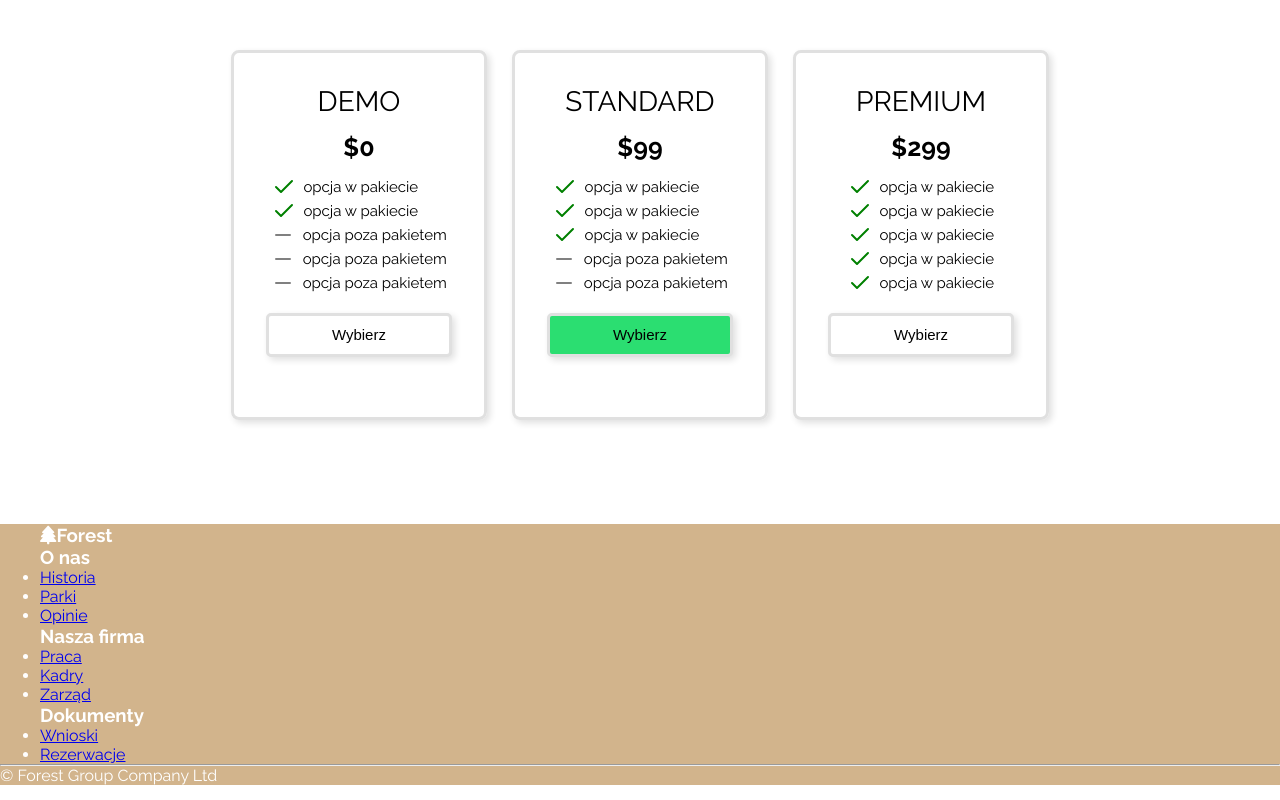
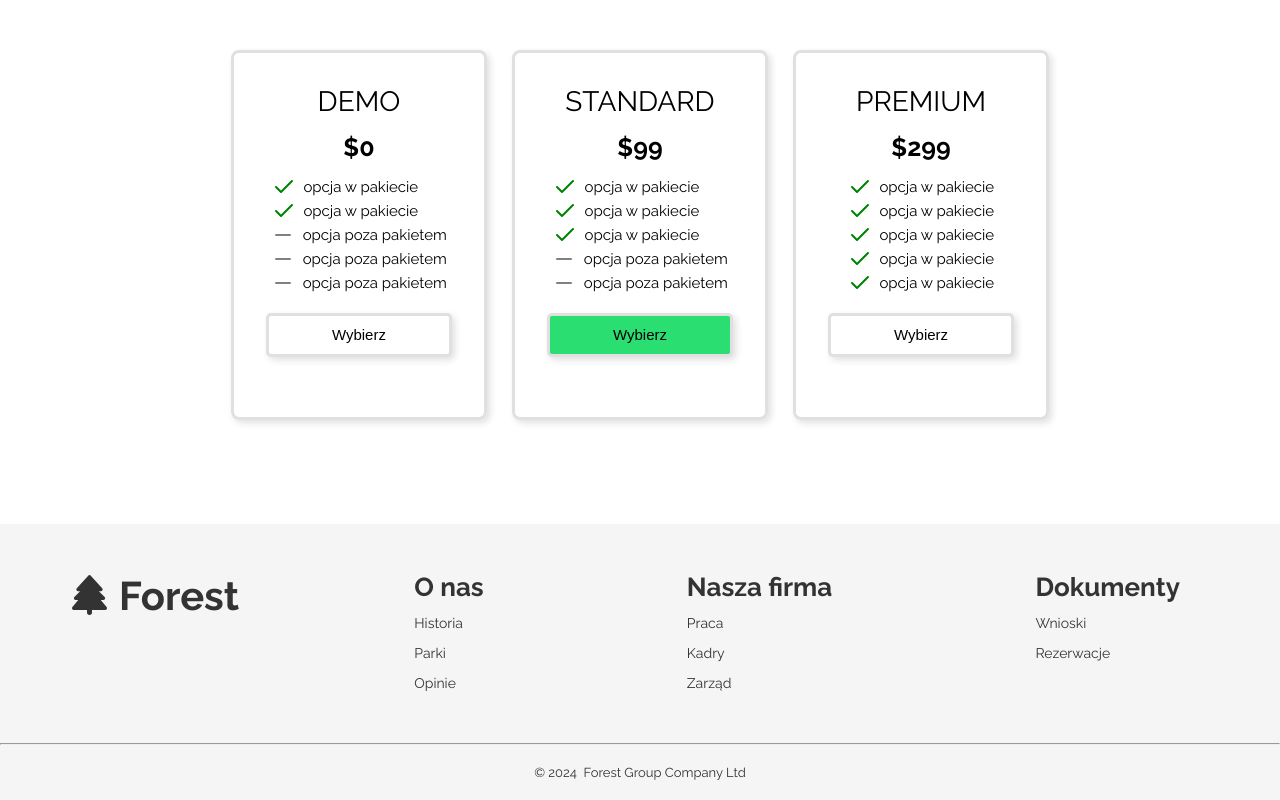
Before and after one commit to cybulskikacper/Forest-Website, a plain HTML site: page index.html in a window 1280 px wide. Shown: the part 1708-2508 px from the top of the page. Drawn offline with Linux system fonts and the light colour scheme.

Commit message:
one page is done

```diff
--- a/index.html
+++ b/index.html
@@ -147,8 +147,7 @@
 
 
             <div class="footer__boxes">
-                <h3 class="footer__box-title"><i class="fa-solid fa-tree"></i>Forest</h3>
-            </div>
+                <h3 class="footer__box-title-main"><i class="fa-solid fa-tree"></i>Forest</h3>
 
 
                 <div class="footer__box footer__box-desktop">
@@ -156,9 +155,9 @@
                     <h3 class="footer__box-title">O nas</h3>
                     <ul class="footer__box-list">
 
-                    <li class="footer__box-list"><a href="#">Historia</a></li>
-                    <li class="footer__box-list"><a href="#">Parki</a></li>
-                    <li class="footer__box-list"><a href="# ">Opinie</a></li>
+                        <li class="footer__box-list-item"><a href="#">Historia</a></li>
+                        <li class="footer__box-list-item"><a href="#">Parki</a></li>
+                        <li class="footer__box-list-item"><a href="# ">Opinie</a></li>
 
                     </ul>
                 </div>
@@ -169,9 +168,9 @@
                     <h3 class="footer__box-title">Nasza firma</h3>
                     <ul class="footer__box-list">
 
-                    <li class="footer__box-list"><a href="#">Praca</a></li>
-                    <li class="footer__box-list"><a href="#">Kadry</a></li>
-                    <li class="footer__box-list"><a href="#">Zarząd</a></li>
+                        <li class="footer__box-list-item"><a href="#">Praca</a></li>
+                        <li class="footer__box-list-item"><a href="#">Kadry</a></li>
+                        <li class="footer__box-list-item"><a href="#">Zarząd</a></li>
 
                     </ul>
                 </div>
@@ -181,14 +180,22 @@
                     <h3 class="footer__box-title">Dokumenty</h3>
                     <ul class="footer__box-list">
 
-                    <li class="footer__box-list"><a href="#">Wnioski</a></li>
-                    <li class="footer__box-list"><a href="#">Rezerwacje</a></li>
+                        <li class="footer__box-list-item"><a href="#">Wnioski</a></li>
+                        <li class="footer__box-list-item"><a href="#">Rezerwacje</a></li>
 
                     </ul>
                 </div>
 
 
             </div>
+
+
+
+
+        </div>
+
+
+
         <hr>
         <p class="footer__bottom-text"> &copy <span class="footer__year"></span>Forest Group Company Ltd</p>
     </footer>
--- a/js/main.js
+++ b/js/main.js
@@ -7,4 +7,10 @@ const handleNav = () => {
 	navMobile.classList.toggle('nav-mobile--active')
 }
 
+const handleCurrentYear = () => {
+	const year = new Date().getFullYear()
+	footerYear.innerText = year
+}
+handleCurrentYear()
+
 navBtn.addEventListener('click', handleNav)
--- a/sass/_medium.scss
+++ b/sass/_medium.scss
@@ -70,6 +70,40 @@
 			}
 		}
 	}
+
+	.footer {
+		margin-top: 0px;
+
+		&__boxes {
+			display: flex;
+			justify-content: space-between;
+		}
+
+		&__box-desktop {
+			display: block;
+		}
+
+		&__box {
+			margin: 0 2em;
+		}
+
+		&__box-title {
+			font-size: 2.6rem;
+			margin-bottom: 0.5em;
+		}
+
+		&__box-list {
+			list-style: none;
+		}
+		&__box-list-item {
+			margin-bottom: 1em;
+
+			a {
+				color: #333;
+				text-decoration: none;
+			}
+		}
+	}
 }
 
 @media (max-width: 767px) {
--- a/sass/main.scss
+++ b/sass/main.scss
@@ -266,7 +266,45 @@ body {
 // FOOTER
 
 .footer {
-	background-color: tan;
+	margin-top: 600px;
+	color: #333;
+	background-color: #f5f5f5;
+
+	.wrapper {
+		padding: 3em 2em 2em;
+	}
+
+	&__box {
+		font-size: 1.4rem;
+		display: flex;
+	}
+
+	&__box-desktop {
+		display: none;
+	}
+
+	&__box-title-main {
+		font-size: 4rem;
+		margin-bottom: 2.3em;
+
+		.fa-solid {
+			margin-right: 0.3em;
+		}
+	}
+
+	&__box-title {
+		font-size: 3rem;
+	}
+
+	&__bottom-text {
+		text-align: center;
+		font-size: 1.3rem;
+		padding: 2rem;
+	}
+
+	&__year {
+		margin-right: 0.5em;
+	}
 }
 
 @import './small';
```
Also changed, not shown: css/main.css, 1 other file. Lines whose indentation alone changed are shown as unchanged.
